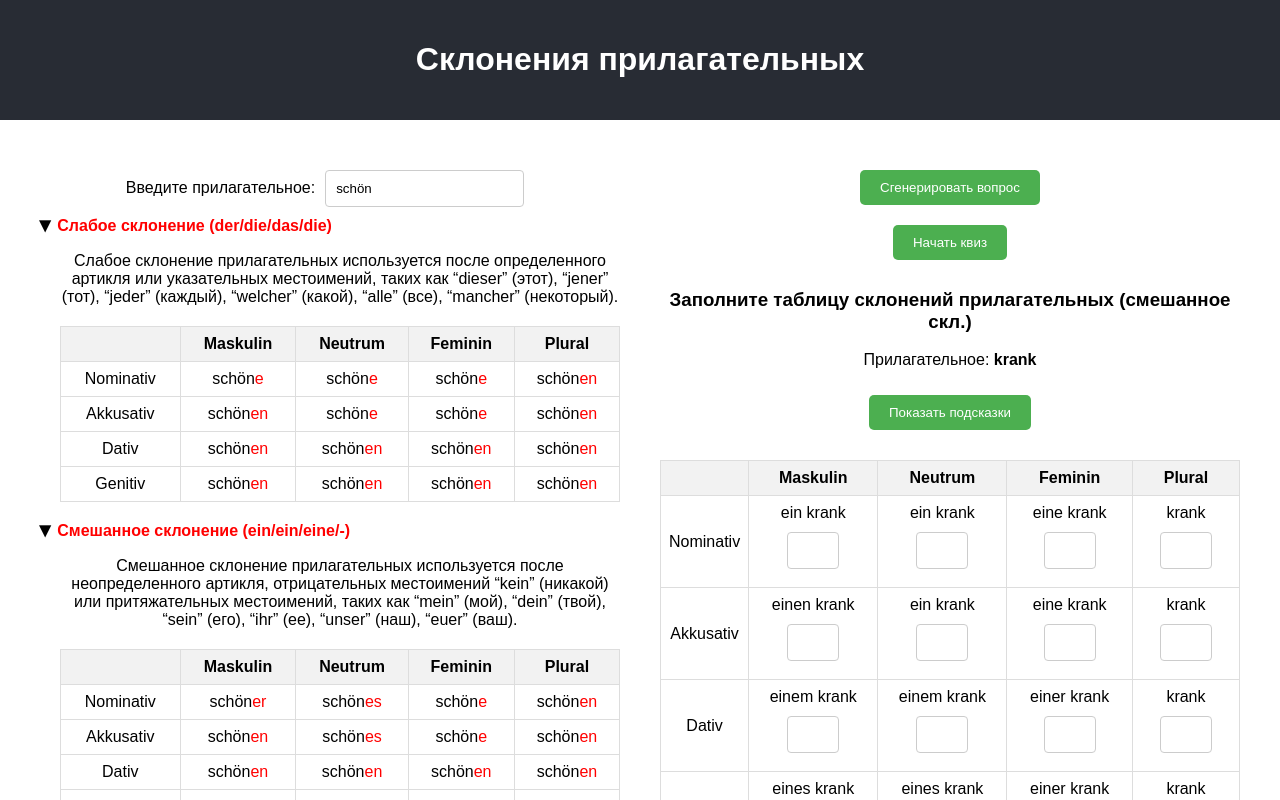
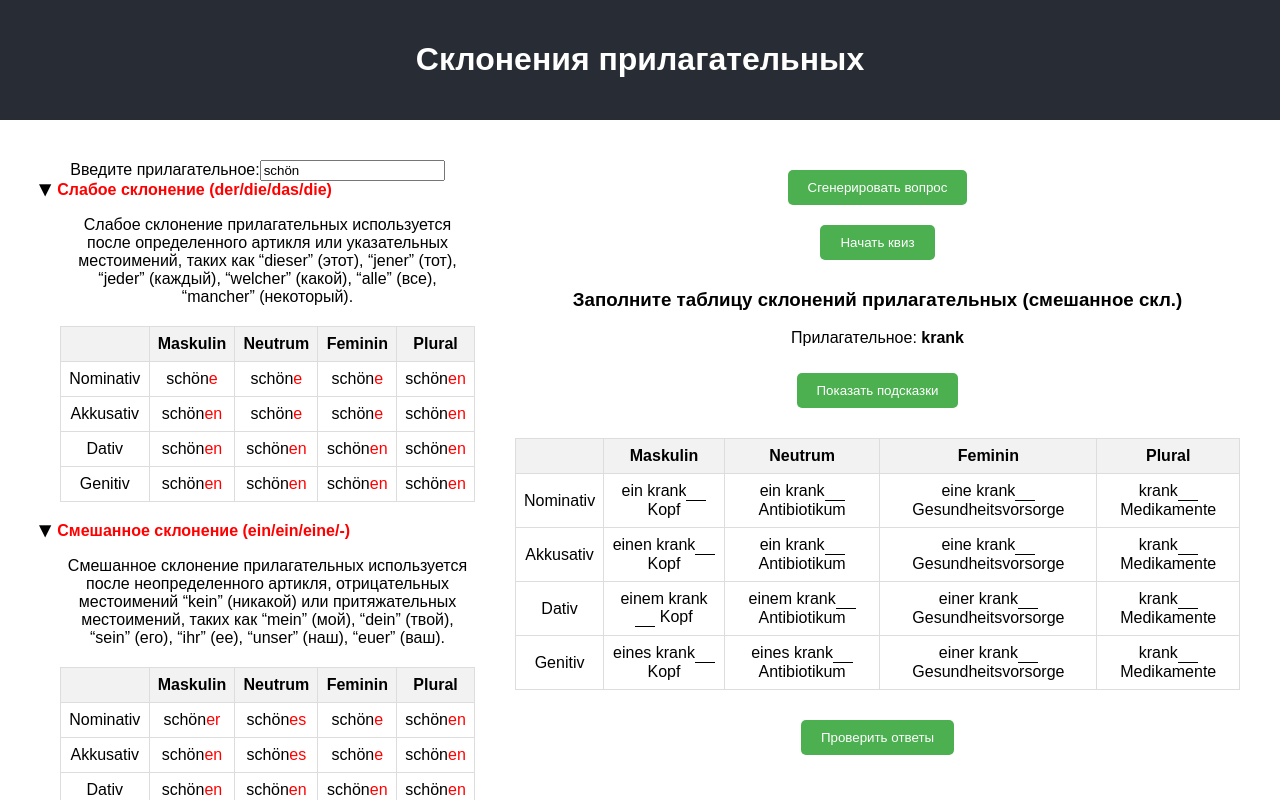
Before and after one commit to runasharp/german, a React (Create React App) app: page / in a window 1280 px wide. Both pictures are taken after a click on the button "Начать квиз". Shown: the top 800 px of the page. Built offline with nearby package versions, Linux system fonts and the light colour scheme.

Commit message:
Updated Table Quiz (.css, noun is shown)

```diff
--- a/src/App.css
+++ b/src/App.css
@@ -53,13 +53,6 @@ button:hover {
   background-color: #45a049;
 }
 
-input[type="text"] {
-  padding: 10px;
-  margin: 10px;
-  border: 1px solid #ccc;
-  border-radius: 4px;
-}
-
 /* Styles for main content */
 .main-content {
   display: flex;
@@ -73,12 +66,12 @@ input[type="text"] {
   }
 
   .home-section {
-    flex: 1; /* Take up remaining space */
+    flex: 3; /* Take up remaining space */
     padding: 20px; /* Add some padding */
   }
 
   .quiz-section {
-    flex: 1; /* Take up remaining space */
+    flex: 5; /* Take up remaining space */
     padding: 20px; /* Add some padding */
   }
 }
--- a/src/components/AdjectiveDeclensionQuiz.js
+++ b/src/components/AdjectiveDeclensionQuiz.js
@@ -1,6 +1,6 @@
 import React, { useState } from 'react';
 import { endings, definiteArticles, indefiniteArticles } from './quiz/rules';
-import { adjectives } from './quiz/words';
+import { adjectives, germanWords } from './quiz/words';
 
 const declensions = ['слабое скл.', 'смешанное скл.', 'сильное скл.'];
 const cases = ['Nominativ', 'Akkusativ', 'Dativ', 'Genitiv'];
@@ -10,6 +10,13 @@ const getRandomElement = (array) => array[Math.floor(Math.random() * array.lengt
 
 const generateIncompleteTable = (declension, adjective) => {
   const incompleteTable = {};
+  const nouns = {
+    m: getRandomElement(germanWords.filter(word => word.gender === 'm')).word,
+    n: getRandomElement(germanWords.filter(word => word.gender === 'n')).word,
+    f: getRandomElement(germanWords.filter(word => word.gender === 'f')).word,
+    plural: getRandomElement(germanWords).plural
+  };
+
   cases.forEach((caseType) => {
     incompleteTable[caseType] = {};
     genders.forEach((gender) => {
@@ -22,7 +29,8 @@ const generateIncompleteTable = (declension, adjective) => {
       incompleteTable[caseType][gender] = {
         correct: `${adjective}${endings[declension][caseType][gender]}`,
         userInput: '',
-        article
+        article,
+        noun: nouns[gender]
       };
     });
   });
@@ -65,7 +73,7 @@ const AdjectiveDeclensionQuiz = () => {
 
     cases.forEach((caseType) => {
       genders.forEach((gender) => {
-        if (incompleteTable[caseType][gender].userInput === incompleteTable[caseType][gender].correct.slice(currentAdjective.length)) {
+        if (incompleteTable[caseType][gender].userInput === incompleteTable[caseType][gender].correct) {
           correctCount++;
         }
         totalCount++;
@@ -103,14 +111,23 @@ const AdjectiveDeclensionQuiz = () => {
                   <td>{caseType}</td>
                   {genders.map((gender) => (
                     <td key={gender}>
-                    {incompleteTable[caseType][gender].article} {currentAdjective}
-                    <input
+                      {incompleteTable[caseType][gender].article} {currentAdjective}
+                      <input
                         type="text"
                         value={incompleteTable[caseType][gender].userInput}
                         onChange={(e) => handleInputChange(caseType, gender, e.target.value)}
                         placeholder={showHints ? endings[currentDeclension][caseType][gender] : ''}
-                        style={{ width: '30px', color: incompleteTable[caseType][gender].userInput ? 'black' : 'grey' }}
-                    />
+                        style={{
+                          border: 'none',
+                          borderBottom: '1px solid black',
+                          width: '20px',
+                          color: incompleteTable[caseType][gender].userInput ? 'black' : 'grey',
+                          margin: '0',
+                          padding: '0',
+                          fontSize: 'inherit',
+                          outline: 'none'
+                        }}
+                      /> {incompleteTable[caseType][gender].noun}
                     </td>
                   ))}
                 </tr>
```
